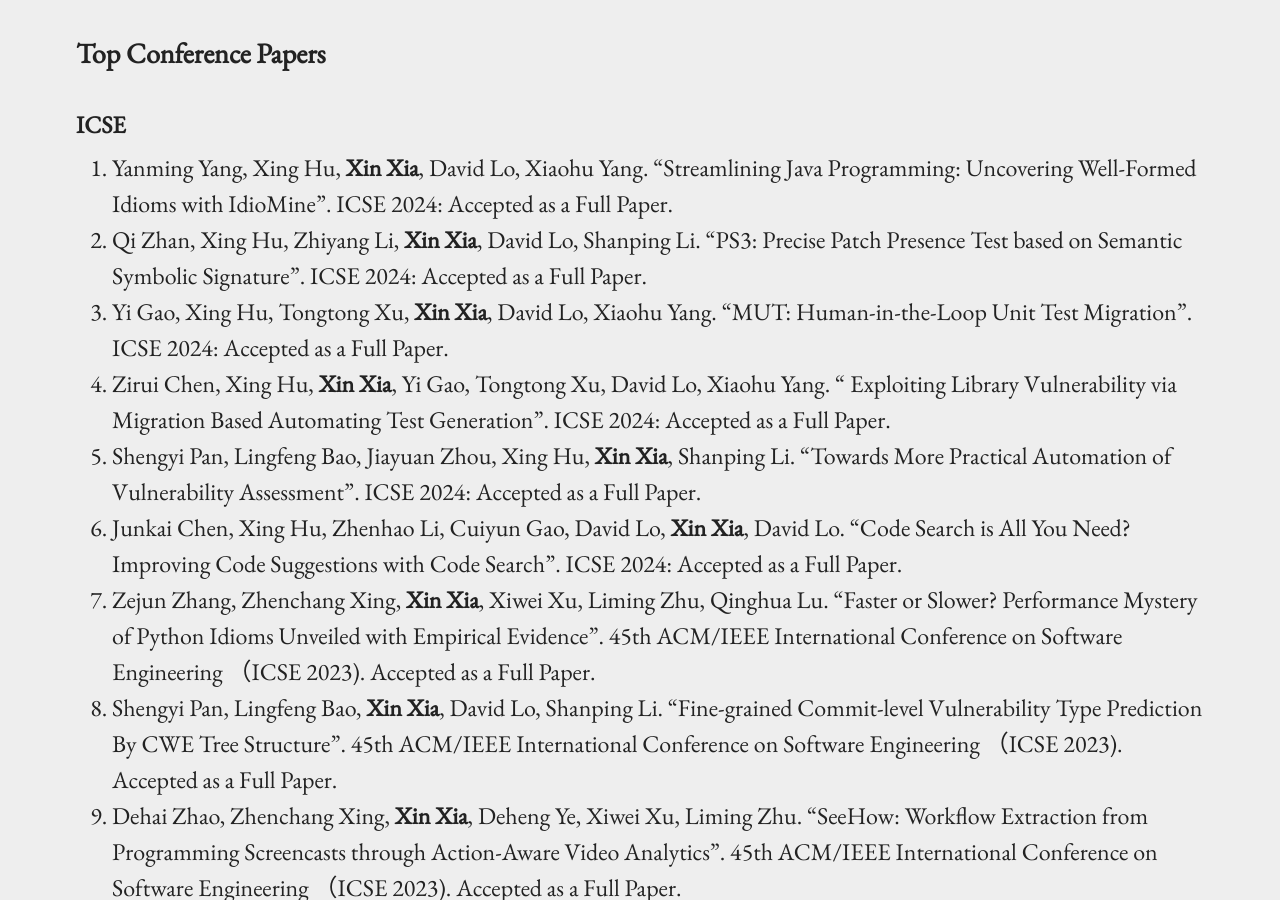
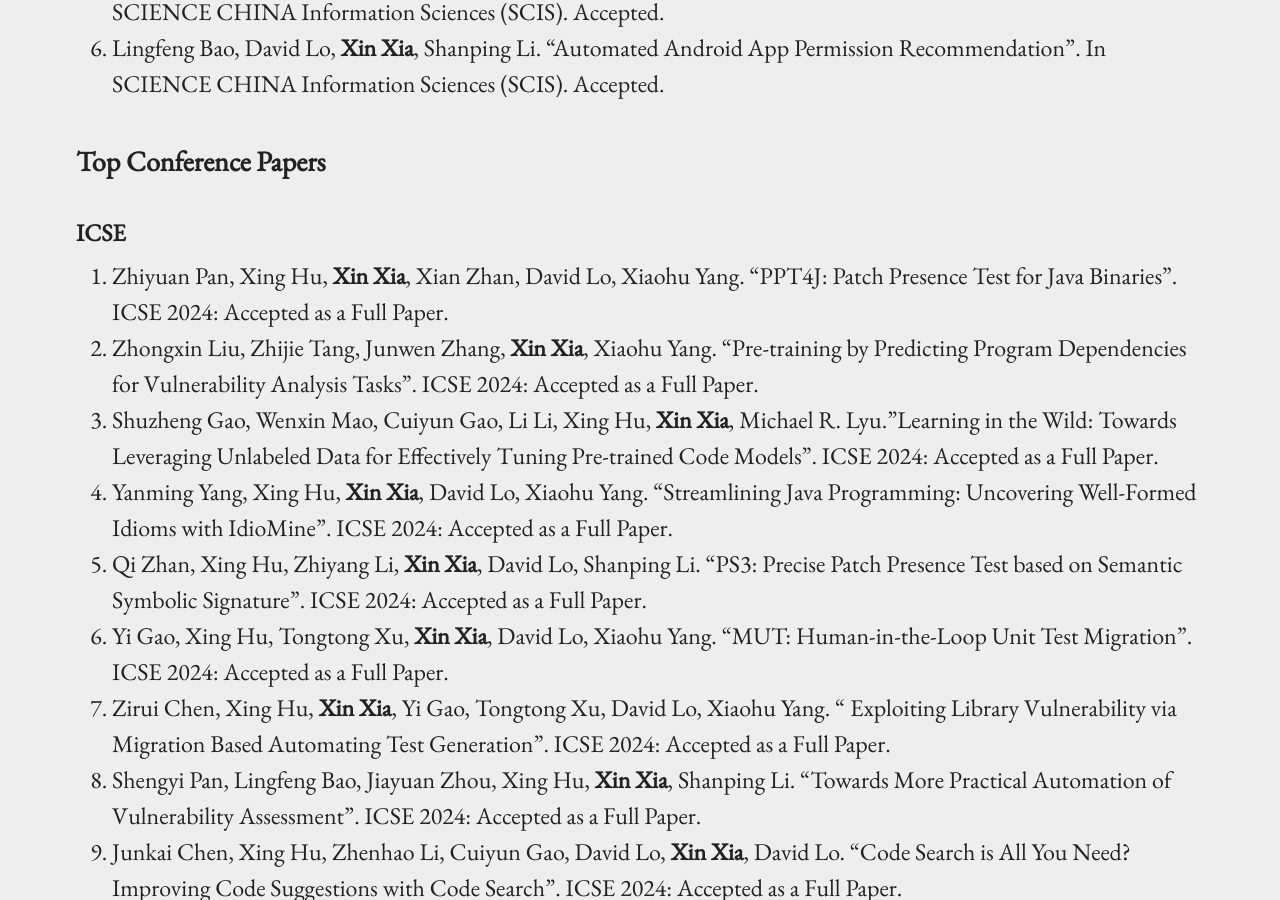
Before and after one commit to xin-xia/xin-xia.github.io, a Jekyll site: the page built from index.md, in a window 1280 px wide and 900 px high, scrolled down 8309 px. Built offline with Jekyll 4.4.1, drawn with Linux system fonts in a browser that asks for light colours; some of the changed text lies outside the part shown.

Commit message:
Update index.md

```diff
--- a/index.md
+++ b/index.md
@@ -38,7 +38,8 @@ Data Science, AI and SE, Mining Software Repositories, Empirical Software Engine
 
 
 #### IEEE Transactions on Software Engineering
-
+1. Yanming Yang, Xing Hu, Zhipeng Gao, Jinfu Chen, Chao Ni, <strong>Xin Xia</strong>,   David Lo. "Federated Learning for Software Engineering: A
+Case Study of Code Clone Detection and Defect Prediction". IEEE Transactions on Software Engineering (TSE), Accepted.         <br />
 1. Junwei Zhang, Zhongxin Liu, Xing Hu, <strong>Xin Xia</strong>, Shanping Li. "Vulnerability Detection by Learning from Syntax-Based Execution Paths of Code". IEEE Transactions on Software Engineering (TSE), Accepted.         <br />
 1. Zhuo Zhang, Yan Lei, Xiaoguang Mao, Meng Yan, <strong>Xin Xia</strong>, David Lo. Context-Aware Neural Fault Localization.  Multi-Granularity Detector for Vulnerability Fixes. IEEE Transactions on Software Engineering (TSE), Accepted.         <br />
 1. Truong Giang Nguyen, Thanh Le-Cong, Hong Jin Kang, Ratnadira Widyasari, Chengran Yang, Zhipeng Zhao, Bowen Xu, Jiayuan Zhou,  <strong>Xin Xia</strong>, Ahmed E. Hassan, Xuan-Bach D. Le, and David Lo. Multi-Granularity Detector for Vulnerability Fixes. IEEE Transactions on Software Engineering (TSE), Accepted.         <br />
@@ -127,6 +128,10 @@ Data Science, AI and SE, Mining Software Repositories, Empirical Software Engine
 ### Top Conference Papers
 
 #### ICSE
+
+1. Zhiyuan Pan, Xing Hu, <strong>Xin Xia</strong>, Xian Zhan, David Lo, Xiaohu Yang. "PPT4J: Patch Presence Test for Java Binaries". ICSE 2024: Accepted as a  Full Paper.      <br />
+1. Zhongxin Liu, Zhijie Tang, Junwen Zhang,  <strong>Xin Xia</strong>, Xiaohu Yang. "Pre-training by Predicting Program Dependencies for Vulnerability Analysis Tasks". ICSE 2024: Accepted as a  Full Paper.      <br />
+1. Shuzheng Gao, Wenxin Mao, Cuiyun Gao, Li Li, Xing Hu, <strong>Xin Xia</strong>, Michael R. Lyu."Learning in the Wild: Towards Leveraging Unlabeled Data for Effectively Tuning Pre-trained Code Models". ICSE 2024: Accepted as a  Full Paper.      <br />
 1. Yanming Yang, Xing Hu, <strong>Xin Xia</strong>, David Lo, Xiaohu Yang. "Streamlining Java Programming: Uncovering Well-Formed Idioms with IdioMine".  ICSE 2024: Accepted as a  Full Paper.      <br />
 1. Qi Zhan, Xing Hu, Zhiyang Li, <strong>Xin Xia</strong>, David Lo, Shanping Li. "PS3: Precise Patch Presence Test based on Semantic Symbolic Signature".  ICSE 2024: Accepted as a  Full Paper.      <br />
 1. Yi Gao, Xing Hu, Tongtong Xu,  <strong>Xin Xia</strong>, David Lo, Xiaohu Yang. "MUT: Human-in-the-Loop Unit Test Migration". ICSE 2024: Accepted as a  Full Paper.      <br />
```
